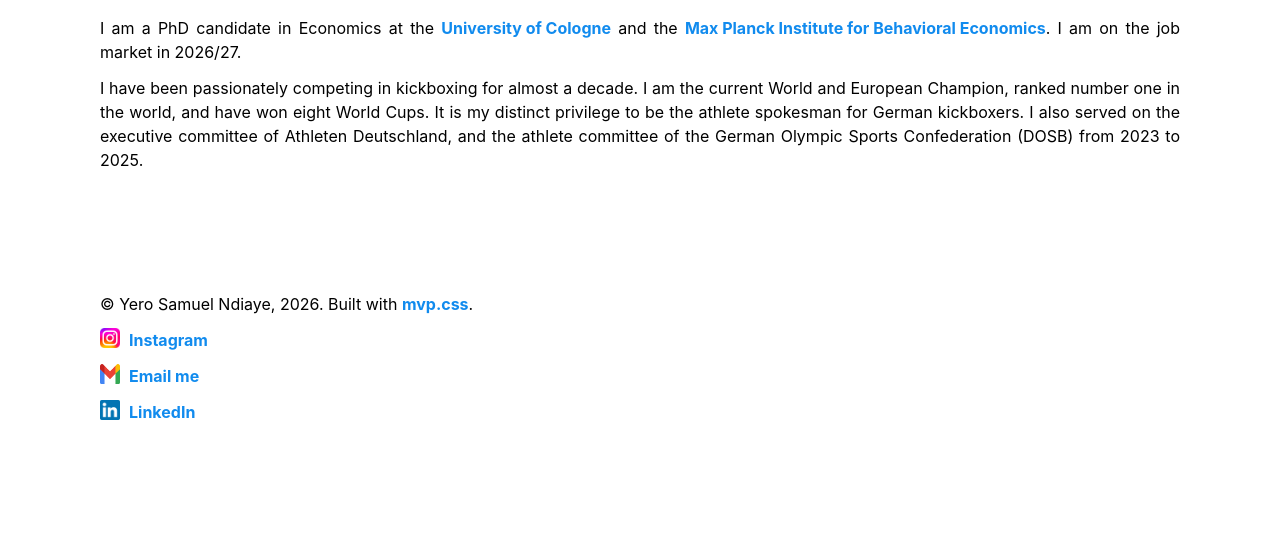
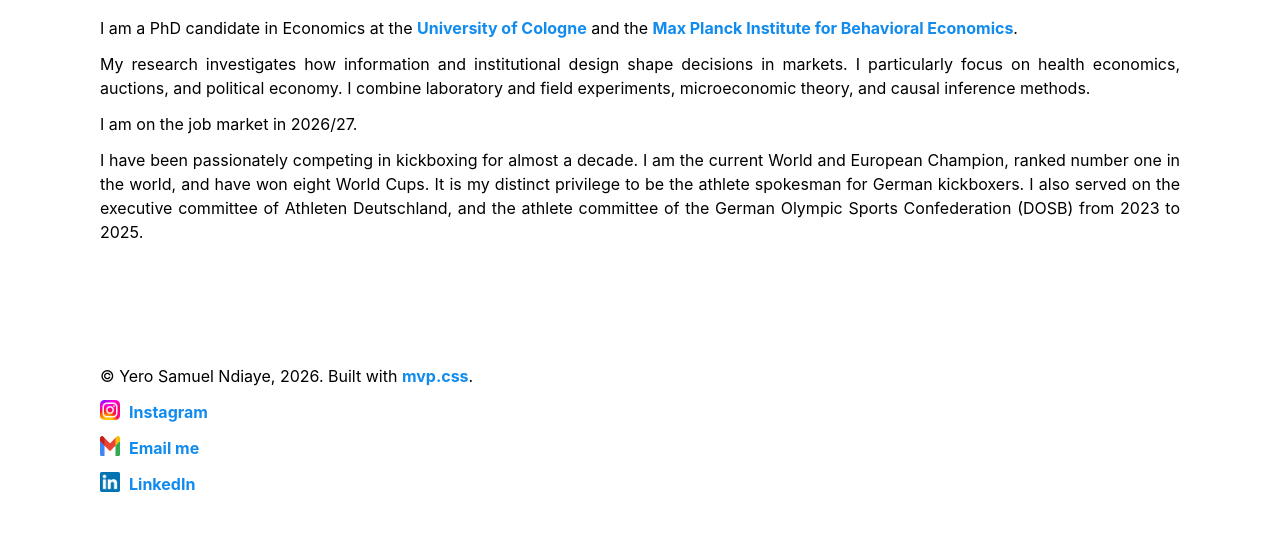
Before and after one commit to yerondiaye/yerondiaye.github.io, a Jekyll site: the page index.html, which Jekyll copies as it is, in a window 1280 px wide. Shown: the part 559-1115 px from the top of the page. Built offline with Jekyll 4.4.1, drawn with Linux system fonts in a browser that asks for light colours; before the commit the page ends 1043 px from its top, so only the background shows below that.

Commit message:
Update index.html

```diff
--- a/index.html
+++ b/index.html
@@ -36,7 +36,9 @@
 </div>
 
 <p><b>Welcome!</b></p>
-<p align="justify">I am a PhD candidate in Economics at the <a href="https://ockenfels.uni-koeln.de/de/profil/yero-ndiaye">University of Cologne</a> and the <a href="https://www.coll.mpg.de/347884/yero-samuel-ndiaye.html">Max Planck Institute for Behavioral Economics</a>. I am on the job market in 2026/27.</p>
+<p align="justify">I am a PhD candidate in Economics at the <a href="https://ockenfels.uni-koeln.de/de/profil/yero-ndiaye">University of Cologne</a> and the <a href="https://www.coll.mpg.de/347884/yero-samuel-ndiaye.html">Max Planck Institute for Behavioral Economics</a>.</p>
+<p align="justify">My research investigates how information and institutional design shape decisions in markets. I particularly focus on health economics, auctions, and political economy. I combine laboratory and field experiments, microeconomic theory,  and causal inference methods. </p>
+<p align="justify"> I am on the job market in 2026/27.</p>
 <p align="justify">I have been passionately competing in kickboxing for almost a decade. I am the current World and European Champion, ranked number one in the world, and have won eight World Cups. It is my distinct privilege to be the athlete spokesman for German kickboxers. I also served on the executive committee of Athleten Deutschland, and the athlete committee of the German Olympic Sports Confederation (DOSB) from 2023 to 2025.</p>
         </main>
 
```
